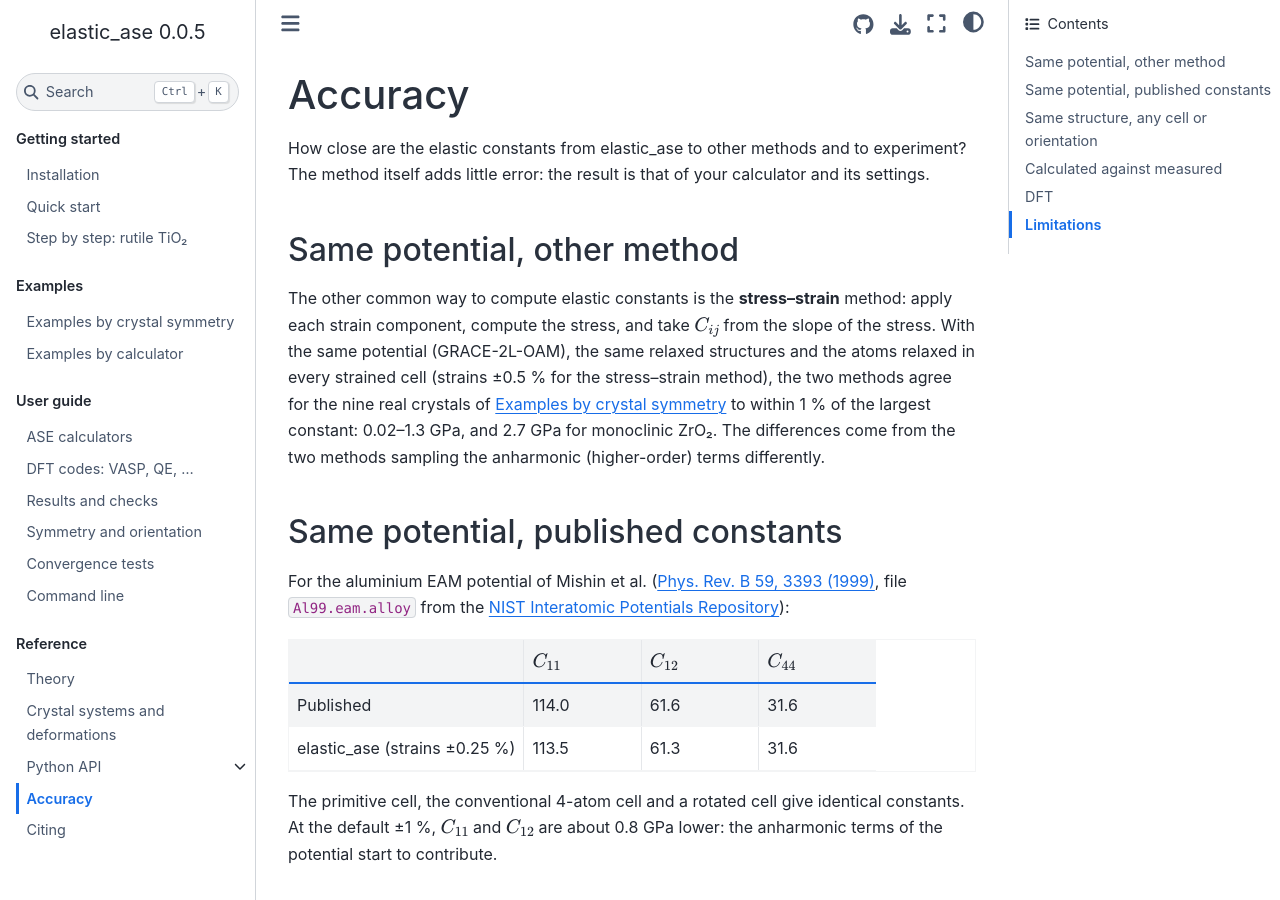
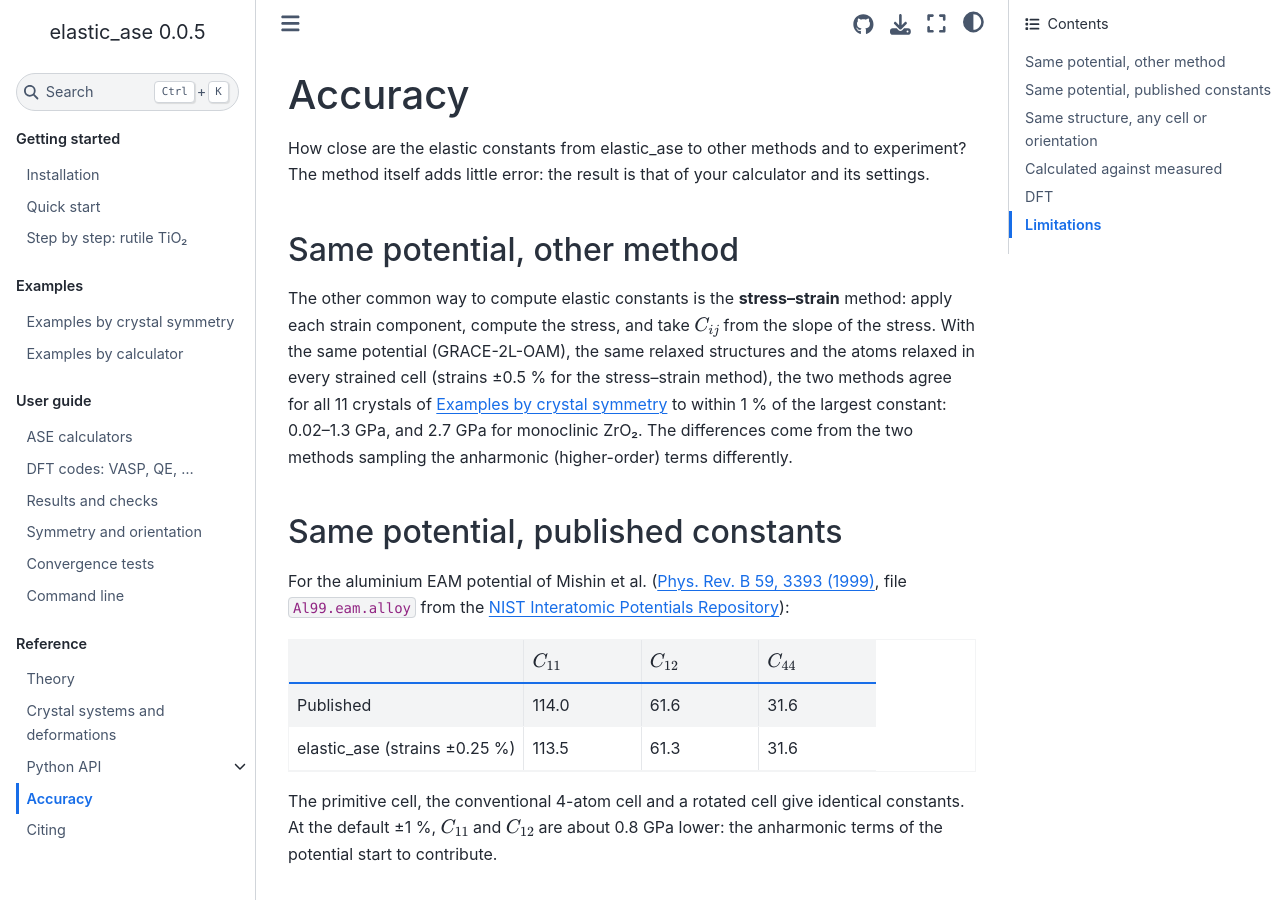
Before and after one commit to prnvrvs/elastic_ase, a Sphinx documentation site: the page built from docs/testing.rst, in a window 1280 px wide and 900 px high. Built offline with Sphinx 7.4.7 and the Sphinx Book theme 1.1.4, drawn with Linux system fonts in a browser that asks for light colours.

Commit message:
Accuracy: stress-strain comparison covers all 11 example crystals
Co-Authored-By: Claude Opus 5.5 <noreply@anthropic.com>

```diff
--- a/docs/testing.rst
+++ b/docs/testing.rst
@@ -11,8 +11,8 @@ The other common way to compute elastic constants is the **stress–strain** met
 each strain component, compute the stress, and take :math:`C_{ij}` from the slope of the
 stress. With the same potential (GRACE-2L-OAM), the same relaxed structures and the atoms
 relaxed in every strained cell (strains ±0.5 % for the stress–strain method), the two methods
-agree for the nine real crystals of :doc:`examples/laue` to within 1 % of the largest
-constant: 0.02–1.3 GPa, and 2.7 GPa for monoclinic ZrO₂. The differences come from the two
+agree for all 11 crystals of :doc:`examples/laue` to within 1 % of the largest constant:
+0.02–1.3 GPa, and 2.7 GPa for monoclinic ZrO₂. The differences come from the two
 methods sampling the anharmonic (higher-order) terms differently.
 
 Same potential, published constants
```
